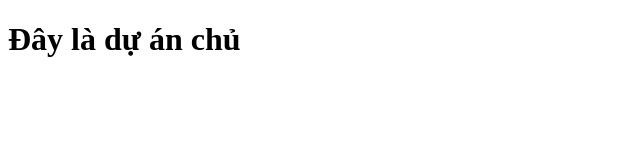
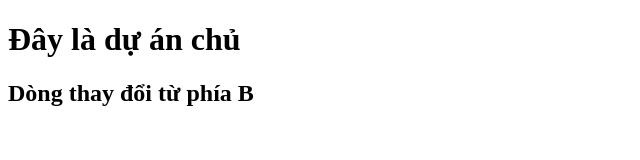
Before and after one commit to NguyenTriet2004/duan1, a plain HTML site: page index.html in a window 1280 px wide. Shown: the whole page, without its empty margins (0-640 px from the left). Drawn offline with Linux system fonts and the light colour scheme.

Commit message:
đoạn thay đổi từ B

```diff
--- a/index.html
+++ b/index.html
@@ -7,5 +7,6 @@
   </head>
   <body>
     <h1>Đây là dự án chủ</h1>
+    <h2>Dòng thay đổi từ phía B</h2>
   </body>
 </html>
```
